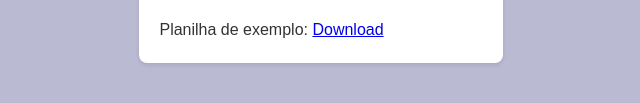
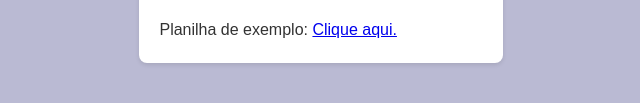
Before and after one commit to SamCampel/SysInsight, a plain HTML site: page index.html in a window 1280 px wide. Shown: the part 463-566 px from the top of the page, 319-959 px from the left. Drawn offline with Linux system fonts and the light colour scheme.

Commit message:
hospedagem

```diff
--- a/index.html
+++ b/index.html
@@ -33,7 +33,7 @@
                 <button id="send-metrics" class="hidden">Enviar métricas aos gestores</button>
             </section>
 
-            <p>Planilha de exemplo: <a href="./PlanilhaEXEMPLO.xlsx" download="PlanilhaEXEMPLO">Download</a></p>
+            <p>Planilha de exemplo: <a href="./PlanilhaEXEMPLO.xlsx" download="PlanilhaEXEMPLO">Clique aqui.</a></p>
         </main>
     </section>
 
```
